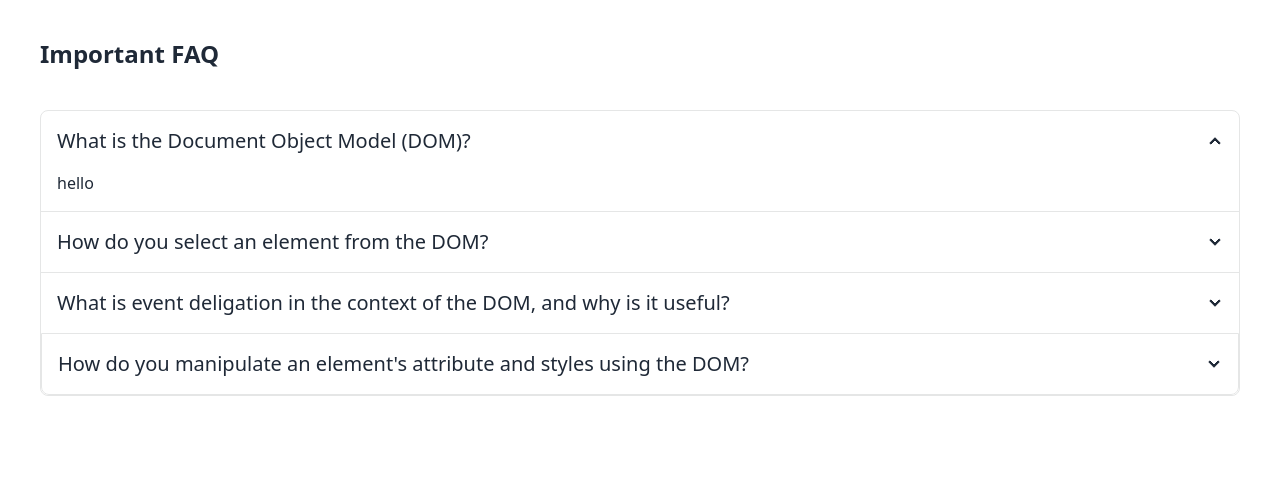
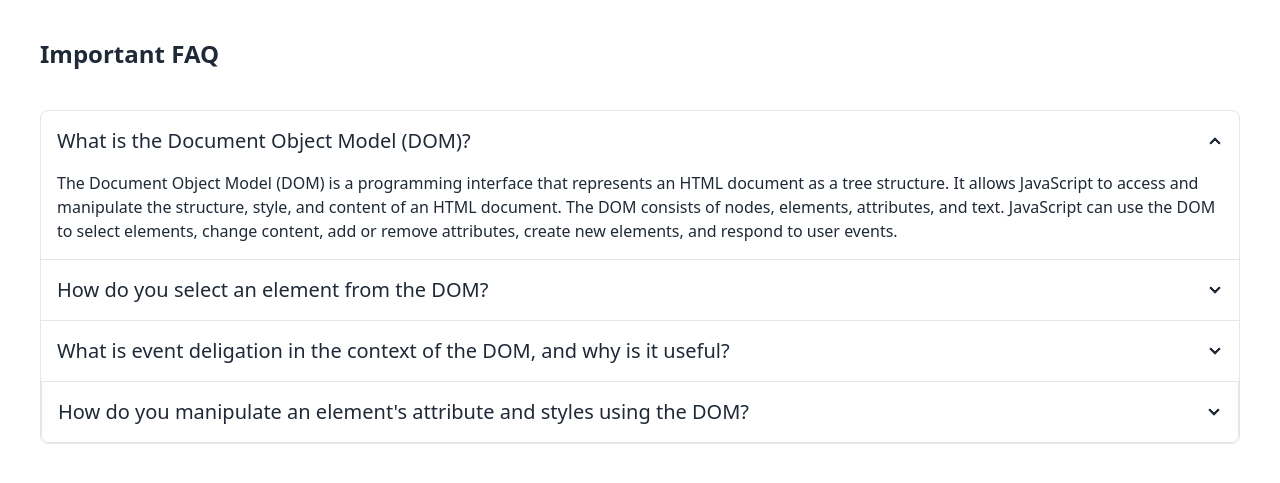
Before and after one commit to Jahid9236/assignment-5, a plain HTML site: page blog.html in a window 1280 px wide. Shown: the part 91-574 px from the top of the page. Drawn offline with nearby package versions, Linux system fonts and the light colour scheme.

Commit message:
answered 4 questions

```diff
--- a/blog.html
+++ b/blog.html
@@ -42,27 +42,27 @@
                   <input type="radio" name="my-accordion-4" checked="checked" />
                   <div class="collapse-title text-xl font-medium">What is the Document Object Model (DOM)?</div>
                   <div class="collapse-content">
-                    <p>hello</p>
+                    <p>The Document Object Model (DOM) is a programming interface that represents an HTML document as a tree structure. It allows JavaScript to access and manipulate the structure, style, and content of an HTML document. The DOM consists of nodes, elements, attributes, and text. JavaScript can use the DOM to select elements, change content, add or remove attributes, create new elements, and respond to user events.</p>
                   </div>
                 </div>
                 <div class="collapse collapse-arrow join-item border-base-300 border">
                   <input type="radio" name="my-accordion-4" />
                   <div class="collapse-title text-xl font-medium">How do you select an element from the DOM?</div>
                   <div class="collapse-content">
-                    <p>hello</p>
+                    <p>There are several ways to select an element from the DOM using JavaScript. You can use getElementById() to select by ID, getElementsByClassName() to select by class name, getElementsByTagName() to select by tag name, querySelector() to select the first matching element, and querySelectorAll() to select all matching elements. For example, document.getElementById("myDiv") selects the element with the ID "myDiv".</p>
                   </div>
                 </div>
                 <div class="collapse collapse-arrow join-item border-base-300 border">
                   <input type="radio" name="my-accordion-4" />
                   <div class="collapse-title text-xl font-medium">What is event deligation in the context of the DOM, and why is it useful?</div>
                   <div class="collapse-content">
-                    <p>hello</p>
+                    <p>Event delegation is a technique in the DOM where an event handler is attached to a parent element instead of individual child elements. When an event occurs on a child element, it bubbles up to the parent, triggering the attached event handler. This is useful for efficiently handling events on multiple child elements, especially when the number of child elements is dynamic or large. It reduces the number of event handlers that need to be attached, improving performance and making the code more maintainable.</p>
                   </div>
                   <div class="collapse collapse-arrow join-item border-base-300 border">
                     <input type="radio" name="my-accordion-4" />
                     <div class="collapse-title text-xl font-medium">How do you manipulate an element's attribute and styles using the DOM?</div>
                     <div class="collapse-content">
-                      <p>hello</p>
+                      <p>To manipulate an element's attributes and styles using the DOM, you can access the element's properties and modify them directly. For example, to change an element's style property, you can use element.style.propertyName = "value". To get or set an element's attribute, you can use element.getAttribute("attributeName") and element.setAttribute("attributeName", "value"), respectively. For example, element.style.color = "red" sets the element's color to red, and element.setAttribute("href", "https://example.com") sets the element's href attribute to "https://example.com".</p>
                     </div>
                 </div>
               </div>
```
